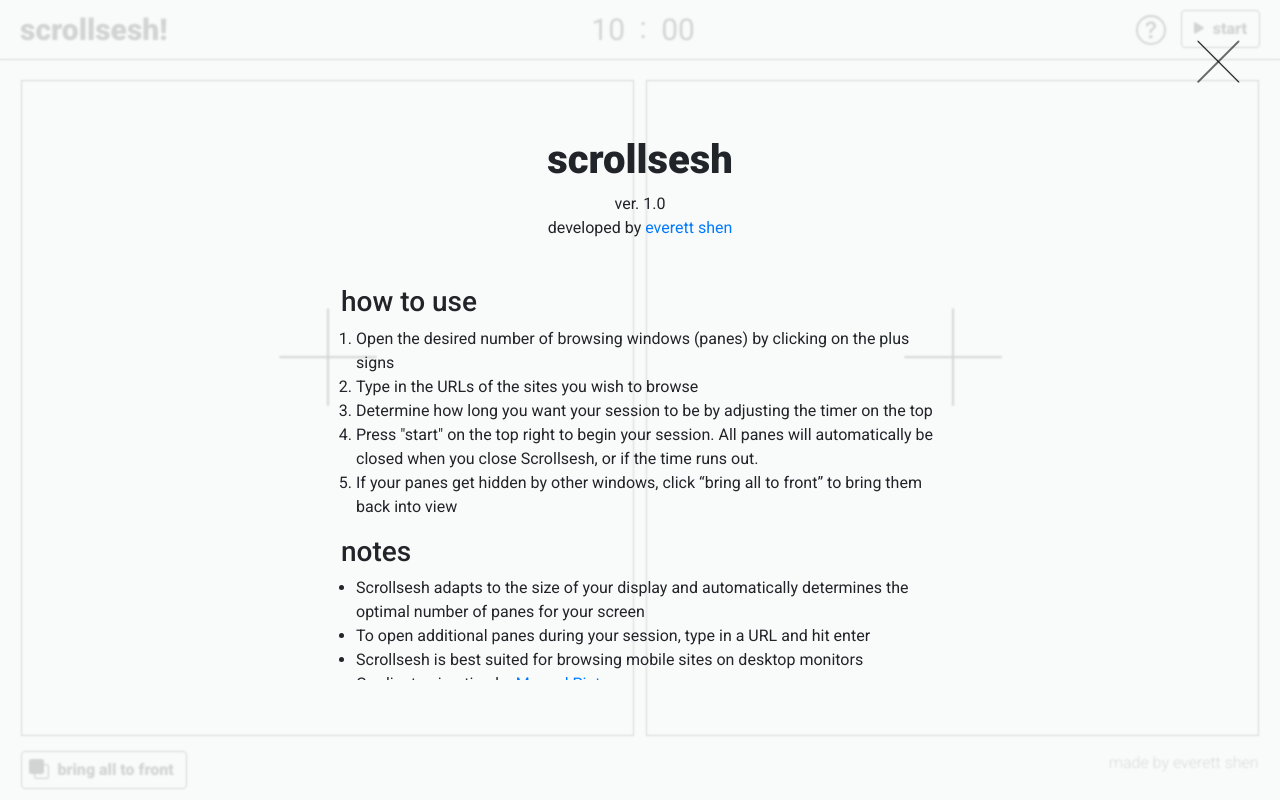
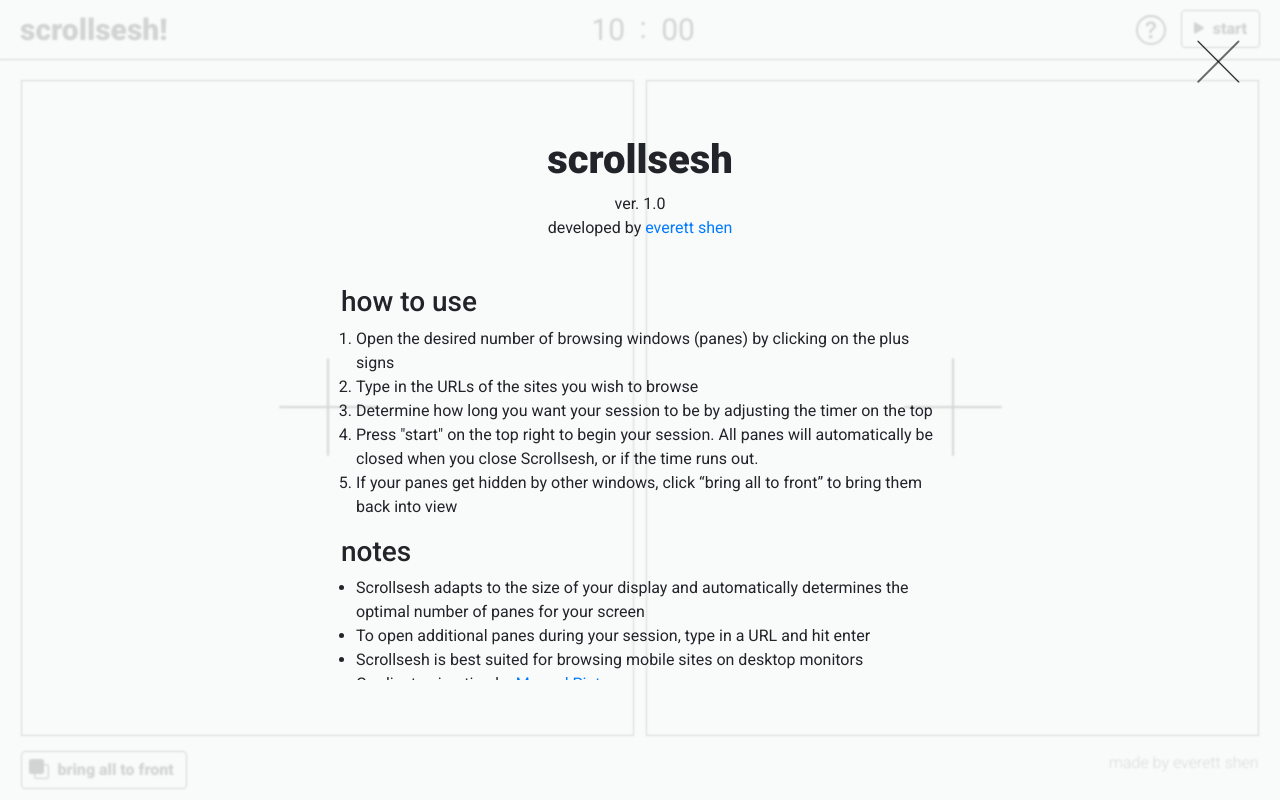
Before and after one commit to Everett-Shen/ScrollSesh, a Vue app: page / in a window 1280 px wide. Built offline with nearby package versions, Linux system fonts and the light colour scheme.

Commit message:
fixed plus sign spacing

```diff
--- a/src/components/Pane.vue
+++ b/src/components/Pane.vue
@@ -120,7 +120,7 @@ export default {
   width: 200px;
   height: 200px;
   position: absolute;
-  top: calc(50% - 150px);
+  top: calc(50% - 100px);
   left: 50%;
 
   transform: translateX(-50%);
```
